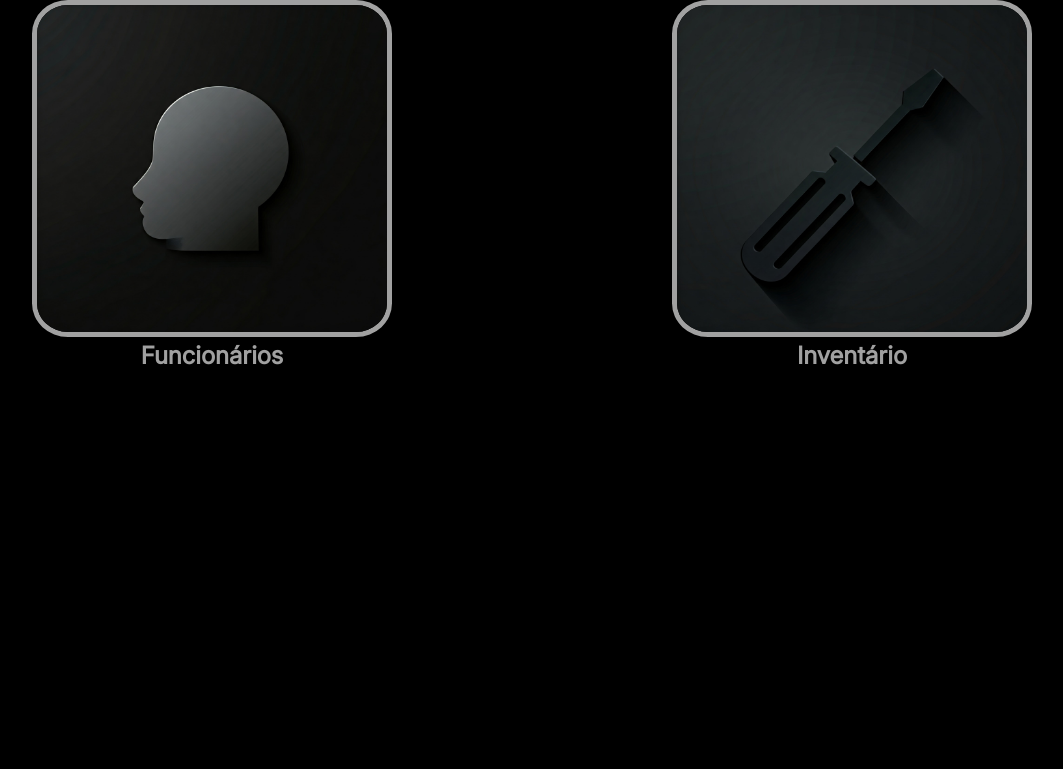
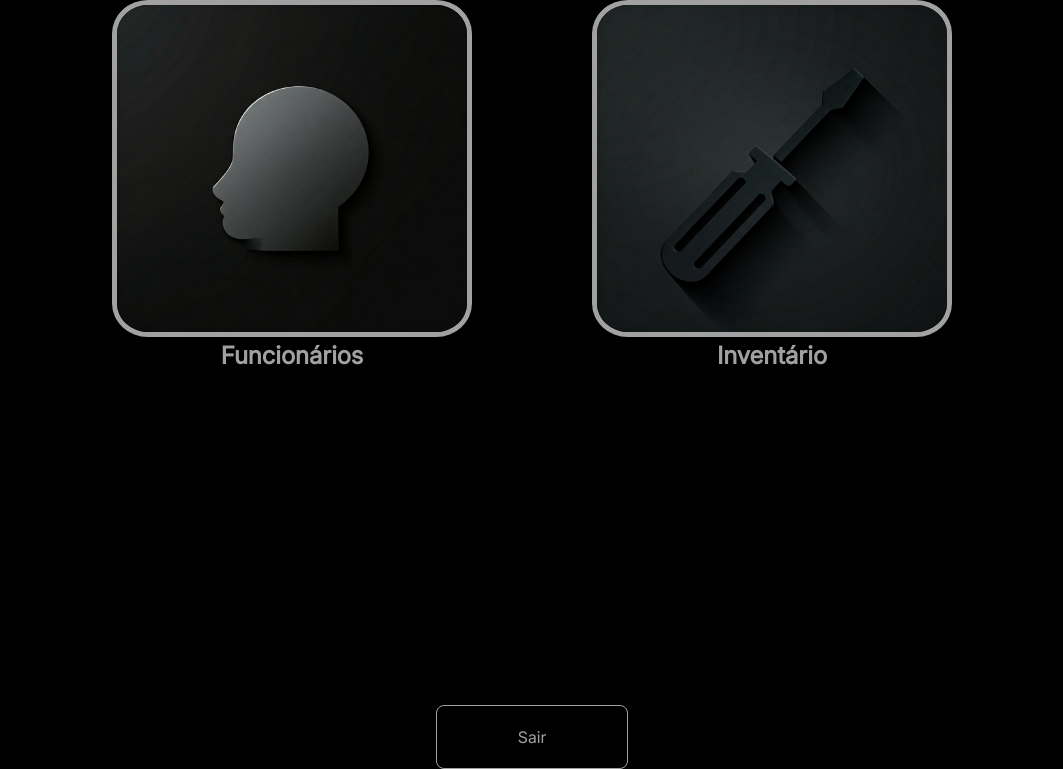
Before and after one commit to JanseyScofield/Wayne-s-System, a Flask app: template app/templates/home.html in a window 1280 px wide. Shown: the part 189-958 px from the top of the page, without its empty margins (108-1171 px from the left). Before the commit the page ends 554 px from the top, so only its background shows below. Run offline with Flask 3, Linux system fonts and the light colour scheme; the template is opened without the code that fills it: most values are stand-ins (such as "Sample title", 1, 10 or a date in 2020).

Commit message:
Adicionando botão de sair na home para retornar à tela de login

```diff
--- a/app/static/css/style.css
+++ b/app/static/css/style.css
@@ -157,6 +157,12 @@ input {
 nav{
     display: flex;
     justify-content: center;
+}
+
+#main-modulos{
+    display : flex;
+    flex-direction: column;
+    align-items: center;
 }
 
 #container-modulos{
--- a/app/templates/home.html
+++ b/app/templates/home.html
@@ -10,7 +10,8 @@
     <nav>
         <h1 class="titulos-principais">Olá, {{context.nome}}!</h1>
     </nav>
-    <main id="container-modulos">
+    <main id='main-modulos' >
+        <section id="container-modulos">
             <a href="/funcionarios" class="modulos">
                 <img src="../static/assets/images/modulo_funcionarios.jpg" alt="Módulo Funcionários" class="imagem-padrao">
                 <h2>Funcionários</h2>
@@ -19,6 +20,8 @@
                 <img src="../static/assets/images/modulo_inventario.jpg" alt="Módulo Inventário" class="imagem-padrao">
                 <h2>Inventário</h2>
             </a>
+        </section>
+        <a class="botao ancora-botao" href="/login" type="button" hr>Sair</a>
     </main>
 </body>
 </html>
```
Lines whose indentation alone changed are shown as unchanged.
